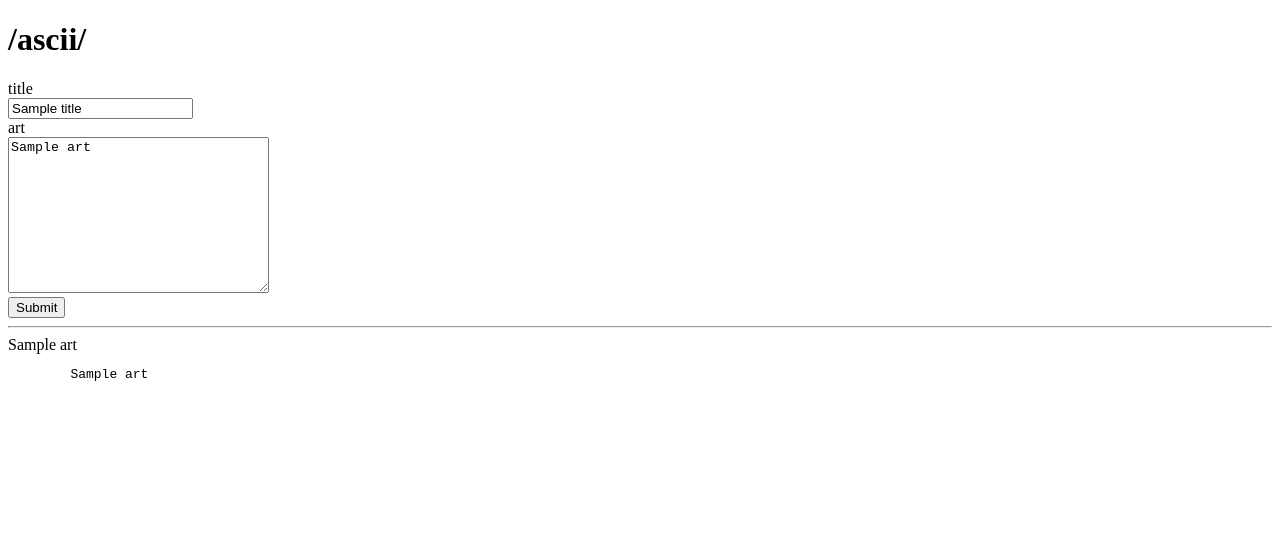
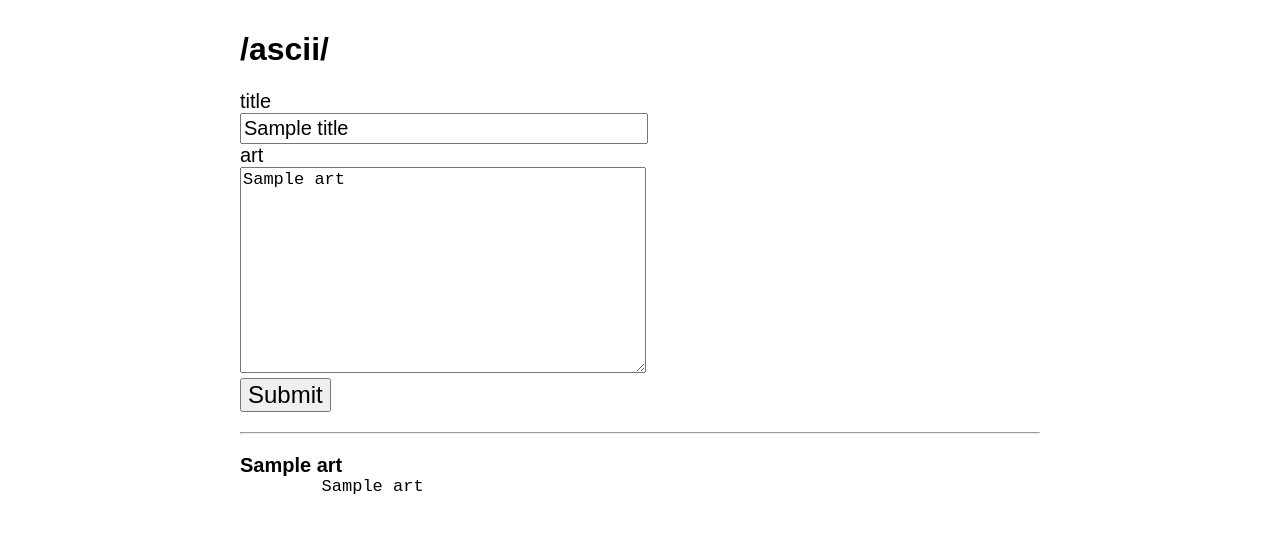
Before and after one commit to geniousisme/udacity-chrishsu-wiki, a Python web app: template udacity-chrishsu/template/ascii.html in a window 1280 px wide. Shown: the top 533 px of the page. Run offline with Jinja, Linux system fonts and the light colour scheme; the template is opened without the code that fills it: most values are stand-ins (such as "Sample title", 1, 10 or a date in 2020).

Commit message:
init git flow

```diff
--- a/udacity-chrishsu/template/ascii.html
+++ b/udacity-chrishsu/template/ascii.html
@@ -4,6 +4,39 @@
   <meta charset="UTF-8">
   <title>/ascii/</title>
 </head>
+<style>
+  body {
+        font-family: sans-serif; width: 800px; margin: 0 auto; padding: 10px;
+    }
+    error {
+        color: red;
+    }
+    label {
+        display: block; font-size: 20px;
+    }
+    input[type=text] {
+        width: 400px; font-size: 20px; padding: 2px;
+    }
+    textarea {
+        width: 400px; height: 200px; font-size: 17px; font-family: monospace;
+    }
+    input[type=submit] {
+        font-size: 24px;
+    }
+    hr {
+        margin: 20px auto;
+    }
+
+    .art + .art {
+        margin-top: 20px;
+    }
+    .art-title {
+        font-weight: bold; font-size: 20px;
+    }
+    .art-body {
+        margin: 0; font-size: 17px;
+    }
+</style>
 <body>
   <h1>/ascii/</h1>
   <form action="" method="post">
```
